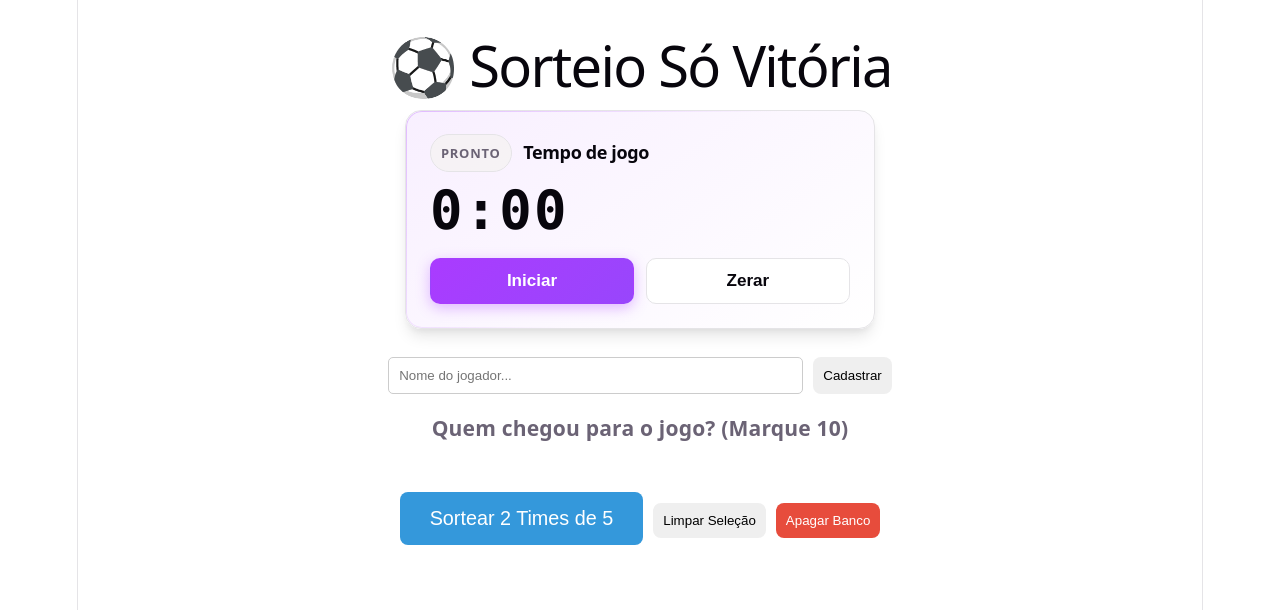
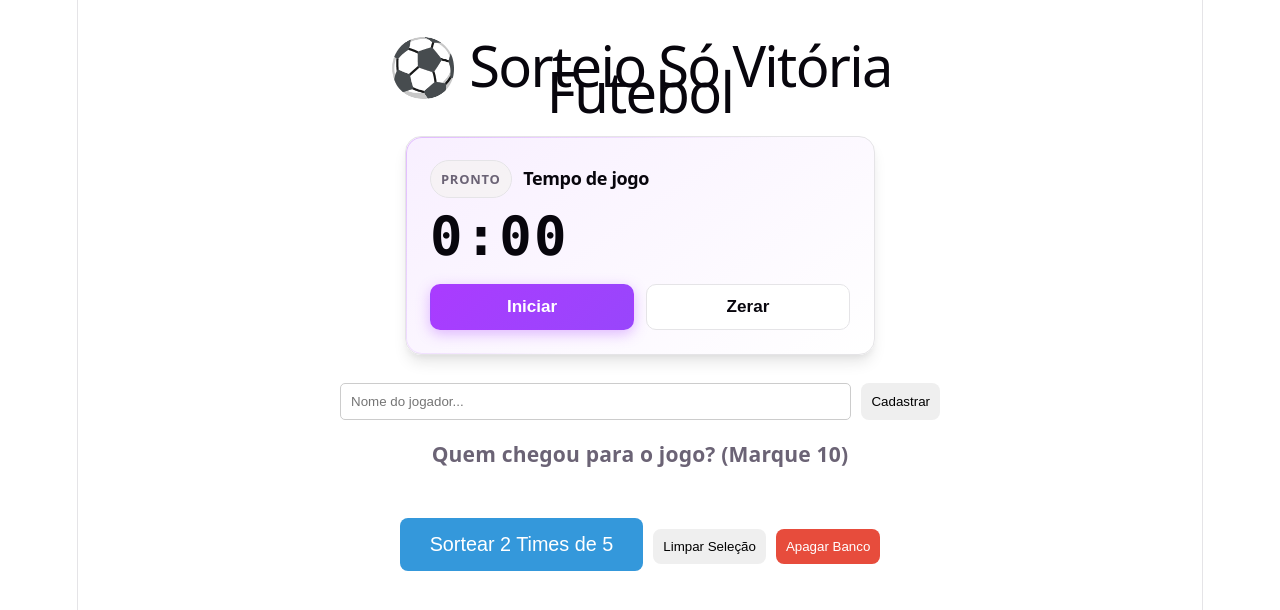
Before and after one commit to MLHolanda/sorteio-so-vitoria, a React (Vite) app: page / in a window 1280 px wide. Shown: the top 610 px of the page. Built offline with nearby package versions, Linux system fonts and the light colour scheme.

Commit message:
mudei titulo para Sorteio So Vitoria Futebol

```diff
--- a/src/App.jsx
+++ b/src/App.jsx
@@ -92,7 +92,7 @@ function App() {
 
   return (
     <div className="container">
-      <h1>⚽ Sorteio Só Vitória</h1>
+      <h1>⚽ Sorteio Só Vitória Futebol</h1>
 
       <section className="timer-card" aria-label="Cronômetro do jogo">
         <div className="timer-card__header">
```
